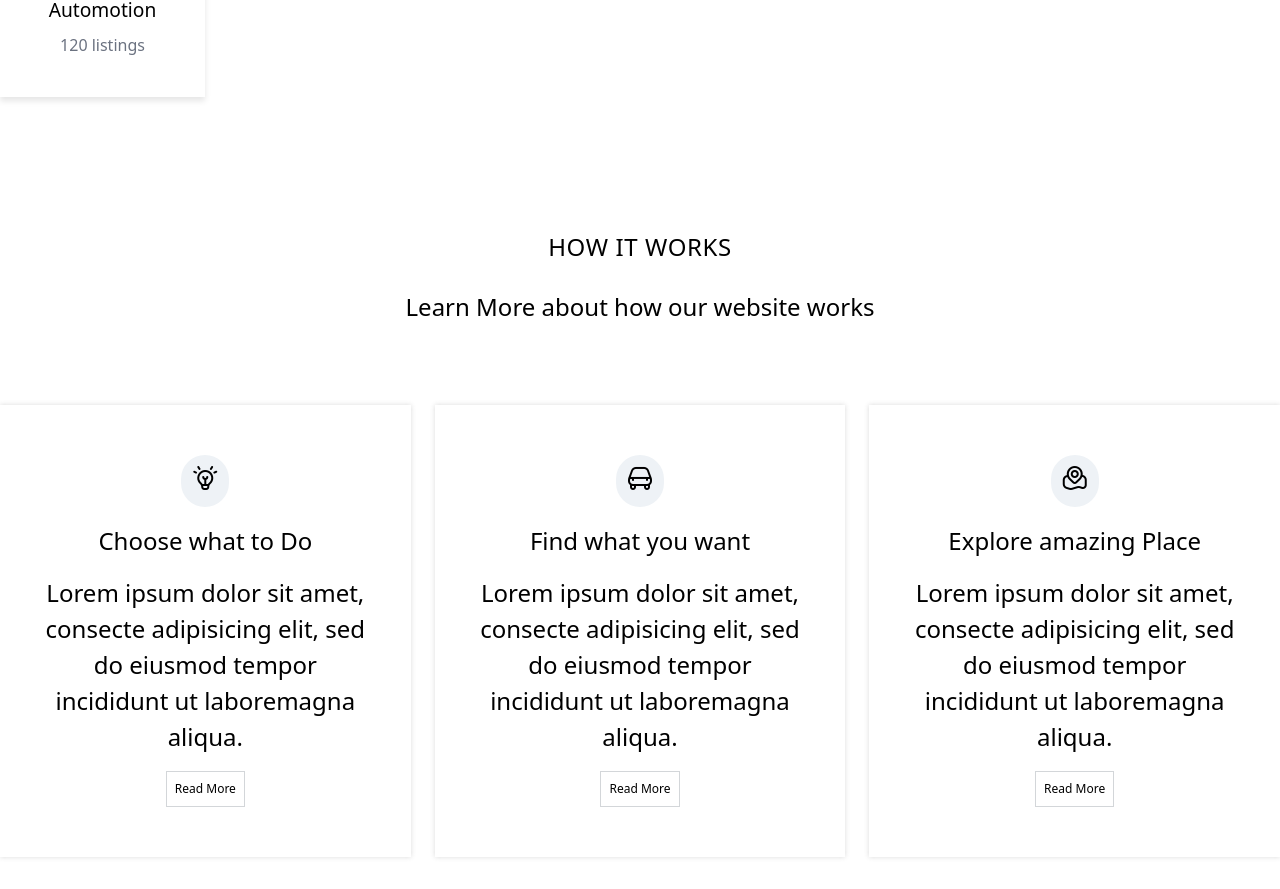
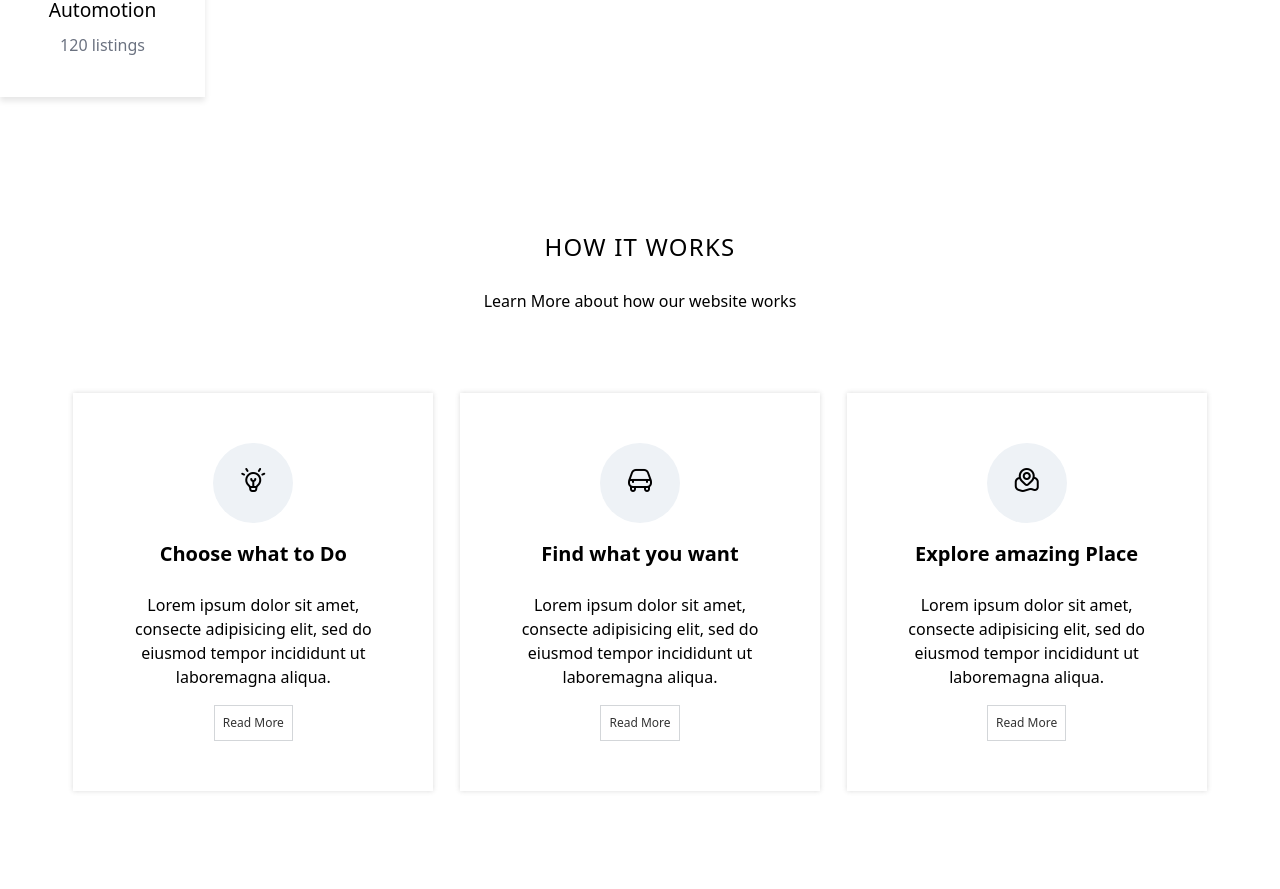
Before and after one commit to jhonlima97/landing-page, an Angular app: page / in a window 1280 px wide. Shown: the part 999-1888 px from the top of the page. After the commit the page ends 1846 px from the top, so only its background shows below. Built offline with nearby package versions, Linux system fonts and the light colour scheme.

Commit message:
changes feature component

```diff
--- a/src/app/app.component.html
+++ b/src/app/app.component.html
@@ -3,3 +3,4 @@
 <!-- app.component.html -->
 <app-category-card></app-category-card>
 <app-feature-card></app-feature-card>
+<br>
--- a/src/app/components/feature-card/feature-card.component.css
+++ b/src/app/components/feature-card/feature-card.component.css
@@ -0,0 +1,90 @@
+.how-it-works {
+    margin-top: 2rem; /* my-8 */
+    margin-bottom: 2rem; /* my-8 */
+    text-align: center; /* text-center */
+    font-size: 24px; /* text-[24px] */
+    padding-top: 100px; /* pt-[100px] */
+}
+
+.section-heading {
+    text-transform: uppercase; /* uppercase */
+    margin-bottom: 1.5rem; /* mb-6 */
+    letter-spacing: 0.05em; /* tracking-wide */
+}
+
+.section-paragraph {
+    font-size: 1rem; /* Ajusta esto si tienes un tamaño específico */
+}
+
+/* CSS for Mobile */
+.feature-container {
+    padding-top: 80px; /* pt-[80px] */
+    display: grid; /* grid */
+    grid-template-columns: repeat(1, 1fr); /* grid-cols-1 */
+    gap: 1.5rem; /* gap-6 */
+    justify-items: center;
+    max-width: 1200px; /* Ajusta según sea necesario */
+    margin-left: auto; /* mx-auto */
+    margin-right: auto; /* mx-auto */
+    margin-bottom: auto; /* mb-6 */
+    padding-left: 2rem; /* Ajusta según sea necesario */
+    padding-right: 2rem; /* Ajusta según sea necesario */
+}
+
+@media (min-width: 768px) {
+    .feature-container {
+        grid-template-columns: repeat(2, 1fr); /* md:grid-cols-2 */
+    }
+}
+
+@media (min-width: 1024px) {
+    .feature-container {
+        grid-template-columns: repeat(3, 1fr); /* lg:grid-cols-3 */
+    }
+}
+
+.feature-card {
+    text-align: center; /* text-center */
+    display: flex; /* flex */
+    flex-direction: column; /* flex-col */
+    align-items: center; /* items-center */
+    gap: 1rem; /* gap-4 */
+    padding: 50px 42px; /* py-[50px] px-[42px] */
+    /* margin-top: 0.5rem; Ajusta según sea necesario */
+    box-shadow: 0 0 5px rgba(71, 71, 71, 0.2); /* shadow-[0_0_5px_rgba(71,71,71,.2)] */
+    width: 100%;
+    max-width: 360px; /* Ajusta según sea necesario */
+}
+
+.icon-container {
+    background-color: #eef2f6; /* bg-[#eef2f6] */
+    border-radius: 9999px; /* rounded-full */
+    padding: 0.5rem 0.75rem; /* py-2 px-3 */
+    display: flex;
+    justify-content: center;
+    align-items: center;
+    width: 5rem; /* Ajusta el ancho según sea necesario */
+    height: 5rem; /* Ajusta la altura según sea necesario */
+}
+
+.card-heading {
+    font-size: 1.25rem; /* heading-3 */
+    font-weight: bold; /* Ajusta según tu diseño */
+
+}
+
+.card-paragraph {
+    font-size: 1rem; /* paragraph */
+    margin: 0.5rem 0; /* Ajusta según sea necesario */
+    /*text-align: center;  Justifica el texto */
+}
+
+.card-button {
+    color: #333; /* text-paragraph (ajusta según tu diseño) */
+    font-size: 12px; /* text-[12px] */
+    border: 1px solid #d3d6d9; /* border-[1px] border-[#d3d6d9] */
+    padding: 0.5rem; /* p-2 */
+    width: fit-content; /* w-fit */
+    text-decoration: none; /* Ajusta según sea necesario */
+    margin-top: -0.5rem; /*Ajusta según sea necesario */
+}
--- a/src/app/components/feature-card/feature-card.component.html
+++ b/src/app/components/feature-card/feature-card.component.html
@@ -1,21 +1,20 @@
 <main>
-    <section class="how-it-works my-8 text-center text-[24px] container mx-auto pt-[100px]">
-        <h2 class="uppercase mb-6 tracking-wide">How it works</h2>
-        <p class="paragraph">Learn More about how our website works</p>
+    <section class="how-it-works">
+        <h2 class="section-heading">How it works</h2>
+        <p class="section-paragraph">Learn More about how our website works</p>
 
-        <div class="pt-[80px] feature-container grid grid-cols-1 md:grid-cols-2 lg:grid-cols-3 gap-6">
+
+        <div class="feature-container"> <!-- container mx-auto -->
             <div *ngFor="let card of featureCards">
-                <div class="feature-card text-center items-center flex flex-col gap-4 py-[50px] px-[42px] shadow-[0_0_5px_rgba(71,71,71,.2)]">
-                    <div class="bg-[#eef2f6] rounded-full w-fit py-2 px-3">
+                <div class="feature-card">
+                    <div class="icon-container">
                         <i [ngClass]="card.icon"></i>
                     </div>
-                    <h3 class="heading-3">
-                        <p class="paragraph">{{ card.label }}</p>
+                    <h3 class="card-heading">
+                        <p>{{ card.label }}</p>
                     </h3>
-                    <p class="paragraph">{{ card.texto }}</p>
-                    <a class="btn text-paragraph text-[12px] boder-[1px] border-[1px] border-[#d3d6d9] border-solid p-2 w-fit"
-                        [href]="card.href || '#'">{{ card.href ? 'Read More' : 'Read More' }}
-                    </a>
+                    <p class="card-paragraph">{{ card.texto }}</p>
+                    <a class="card-button" [href]="card.href || '#'">{{ card.href ? 'Read More' : 'Read More' }}</a>
                 </div>
             </div>
         </div>
```
Also changed, not shown: 1 other file (tests, documents, lock files or other folders).
